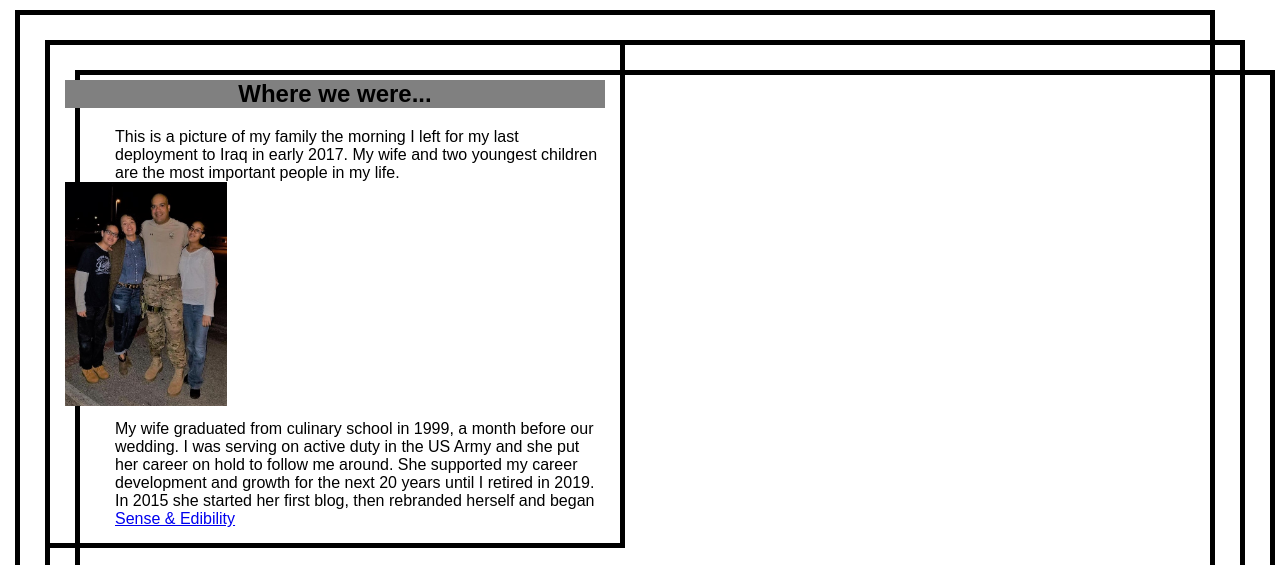
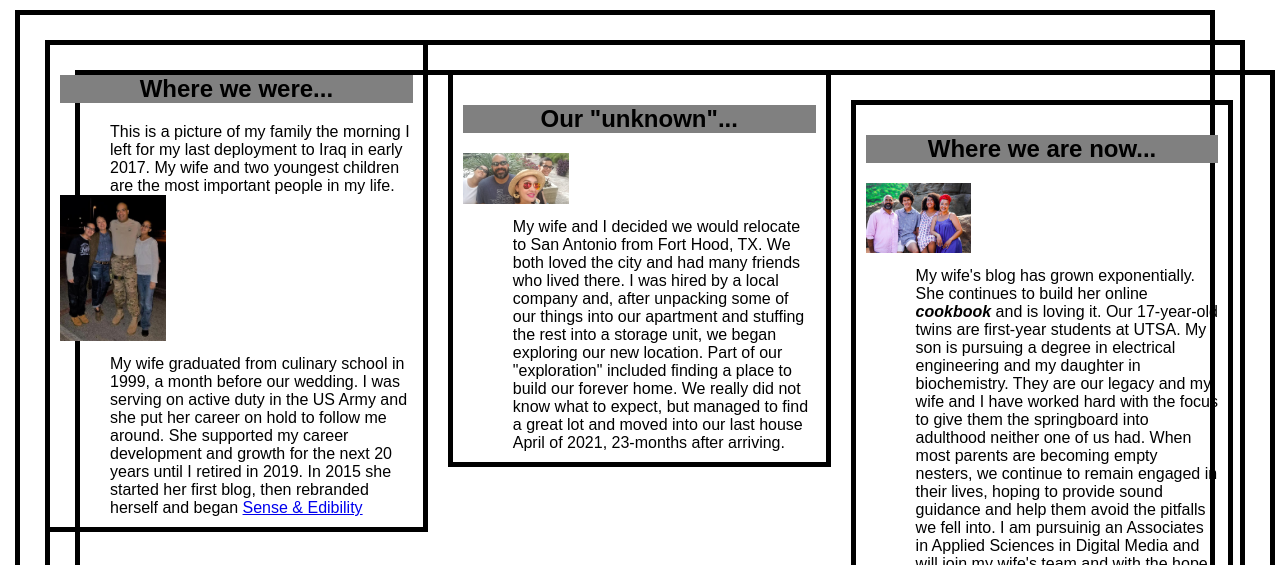
Before and after one commit to Parcelero88/h-a-rivera, a plain HTML site: page index.html in a window 1280 px wide. Shown: the part 216-781 px from the top of the page. Drawn offline with Linux system fonts and the light colour scheme.

Commit message:
Column update

```diff
--- a/index.html
+++ b/index.html
@@ -70,8 +70,8 @@ h3 {
 }
 .column {
   float: left;
-  width: 50%;
-  padding: 15px;
+  width: 33%;
+  padding: 10px;
 }
 .row:after {
   content: "";
@@ -105,14 +105,14 @@ h3 {
 <div class="row">
   <div class="column">
 <h2>Our "unknown"...</h2>
+<img src="images/SATX.jpg" alt="Our first weekend in San Antonio"</img src>
 <p>My wife and I decided we would relocate to San Antonio from Fort Hood, TX.  We both loved the city and had many friends who lived there.  I was hired by a local company and, after unpacking some of our things into our apartment and stuffing the rest into a storage unit, we began exploring our new location.  Part of our "exploration" included finding a place to build our forever home.  We really did not know what to expect, but managed to find a great lot and moved into our last house April of 2021, 23-months after arriving.</p>
-<img src="images/SATX.jpg" alt="Our first weekend in San Antonio"</img src>
 </div>
 <div class="row">
   <div class="column">
 <h2>Where we are now...</h2>
+<img src="images/Family1.jpg" alt="Hector & Family, 2022"</img src>
 <p>My wife's blog has grown exponentially.  She continues to build her online <b><i>cookbook</i></b> and is loving it.  Our 17-year-old twins are first-year students at UTSA.  My son is pursuing a degree in electrical engineering and my daughter in biochemistry. They are our legacy and my wife and I have worked hard with the focus to give them the springboard into adulthood neither one of us had.  When most parents are becoming empty nesters, we continue to remain engaged in their lives, hoping to provide sound guidance and help them avoid the pitfalls we fell into.  I am pursuinig an Associates in Applied Sciences in Digital Media and will join my wife's team and with the hope to help grow her company further</p>
-<img src="images/Family1.jpg" alt="Hector & Family, 2022"</img src>
 </div>
 
 </html>
```
